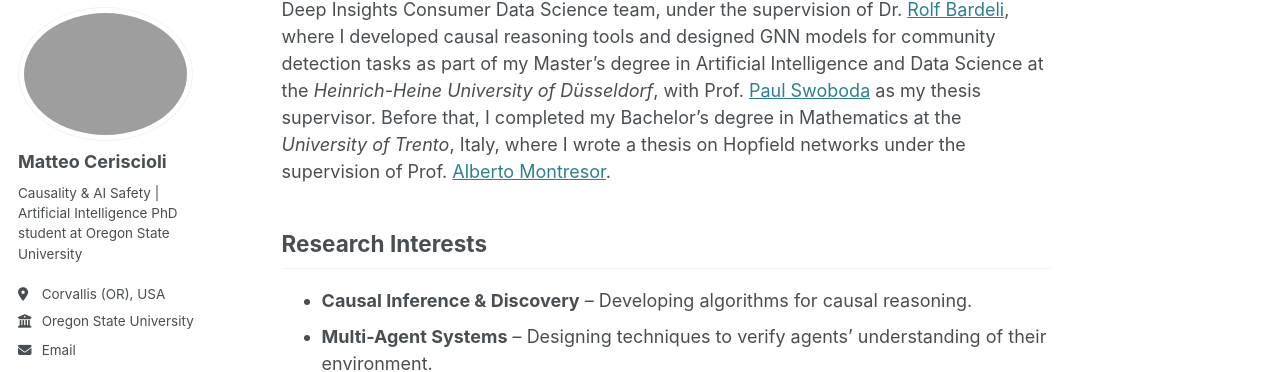
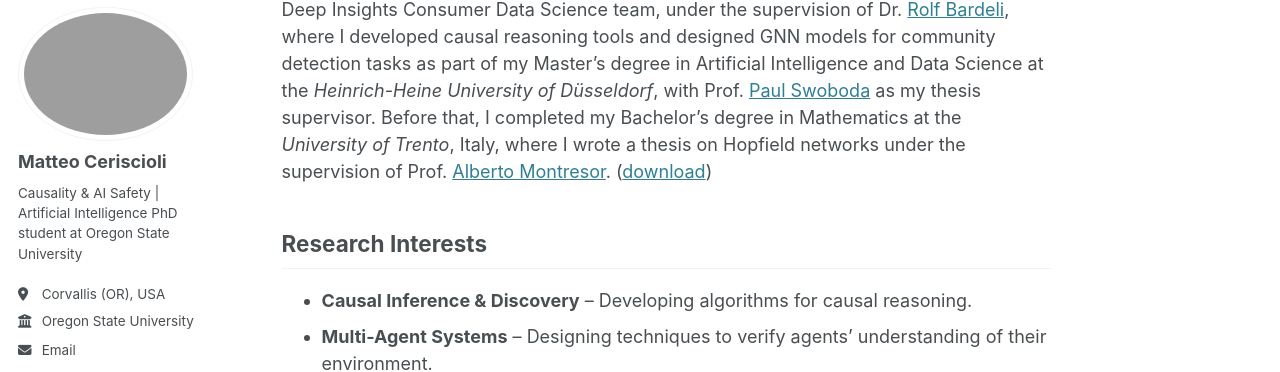
Before and after one commit to matteoceriscioli/matteoceriscioli.github.io, a Jekyll site: the page built from _pages/about.md, in a window 1280 px wide and 900 px high, scrolled down 314 px. Shown: the part 99-471 px from the top of the window. Built offline with Jekyll 4.4.1, drawn with Linux system fonts in a browser that asks for light colours; some web fonts are replaced.

Commit message:
Update about.md

```diff
--- a/_pages/about.md
+++ b/_pages/about.md
@@ -11,7 +11,7 @@
 
 > *"Robust AI doesn't just react to change, it learns the rules behind it."*
 
-Earlier, I was a Research Trainee at *RIKEN AIP* in Japan, where I worked in the [Causal Inference team](https://www.riken.jp/en/research/labs/aip/generic_tech/cause_infer/index.html) led by Prof. [Shohei Shimizu](https://sites.google.com/view/sshimizu06/lab?authuser=0). I also interned at *Vodafone Germany* in the Deep Insights Consumer Data Science team, under the supervision of Dr. [Rolf Bardeli](https://www.linkedin.com/in/rolf-bardeli-30689a2/?originalSubdomain=de), where I developed causal reasoning tools and designed GNN models for community detection tasks as part of my Master’s degree in Artificial Intelligence and Data Science at the *Heinrich-Heine University of Düsseldorf*, with Prof. [Paul Swoboda](https://www.sarmata.hhu.de/) as my thesis supervisor. Before that, I completed my Bachelor's degree in Mathematics at the *University of Trento*, Italy, where I wrote a thesis on Hopfield networks under the supervision of Prof. [Alberto Montresor](https://cricca.disi.unitn.it/montresor/).
+Earlier, I was a Research Trainee at *RIKEN AIP* in Japan, where I worked in the [Causal Inference team](https://www.riken.jp/en/research/labs/aip/generic_tech/cause_infer/index.html) led by Prof. [Shohei Shimizu](https://sites.google.com/view/sshimizu06/lab?authuser=0). I also interned at *Vodafone Germany* in the Deep Insights Consumer Data Science team, under the supervision of Dr. [Rolf Bardeli](https://www.linkedin.com/in/rolf-bardeli-30689a2/?originalSubdomain=de), where I developed causal reasoning tools and designed GNN models for community detection tasks as part of my Master’s degree in Artificial Intelligence and Data Science at the *Heinrich-Heine University of Düsseldorf*, with Prof. [Paul Swoboda](https://www.sarmata.hhu.de/) as my thesis supervisor. Before that, I completed my Bachelor's degree in Mathematics at the *University of Trento*, Italy, where I wrote a thesis on Hopfield networks under the supervision of Prof. [Alberto Montresor](https://cricca.disi.unitn.it/montresor/). (<a href="https://github.com/matteoceriscioli/matteoceriscioli.github.io/blob/master/files/Causal_Discovery_with_Adaptable_AI_Agents.pdf" download>download</a>)
 
 ## Research Interests
 - **Causal Inference & Discovery** – Developing algorithms for causal reasoning.
```
